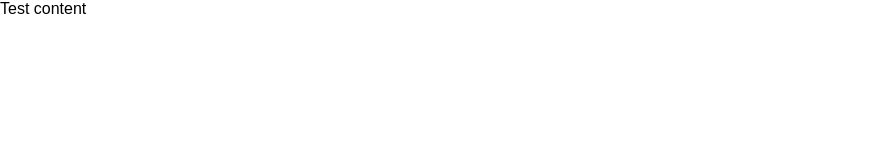
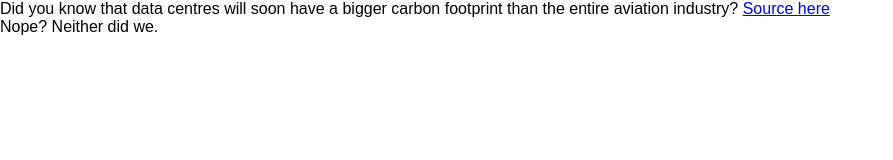
Before and after one commit to wearefuturegov/climate-microsite, a website built with Parcel: page src/index.html in a window 1280 px wide. Shown: the whole page, without its empty margins (0-893 px from the left). Built offline with nearby package versions, Linux system fonts and the light colour scheme; a web font is replaced by a local one.

Commit message:
markup boilerplate

```diff
--- a/src/index.html
+++ b/src/index.html
@@ -11,7 +11,23 @@
 </head>
 <body>
 
-    Test content
+    <header class="site-header"></header>
+    <section class="hero">
+
+        <div class="slider">
+            <div class="slider__slide">
+                <div class="slider__message">Did you know <span>that data centres will soon have a bigger carbon footprint than the entire aviation industry?</span></h1>
+                <span class="slider__source"><a href="#">Source here</a></span>
+            </div>
+        </div>
+
+        <p>Nope? Neither did we.</p>
+
+    </section>
+    <article class="statement"></article>
+    <section class="plan"></section>
+    <section class="timeline"></section>
+    <footer class="site-footer"></footer>
 
     <script src="js/main.js" async defer></script>
 </body>
--- a/src/scss/main.scss
+++ b/src/scss/main.scss
@@ -1,3 +1,5 @@
+
+
 *{
     font-family: Muli,sans-serif;
     margin: 0;
```
